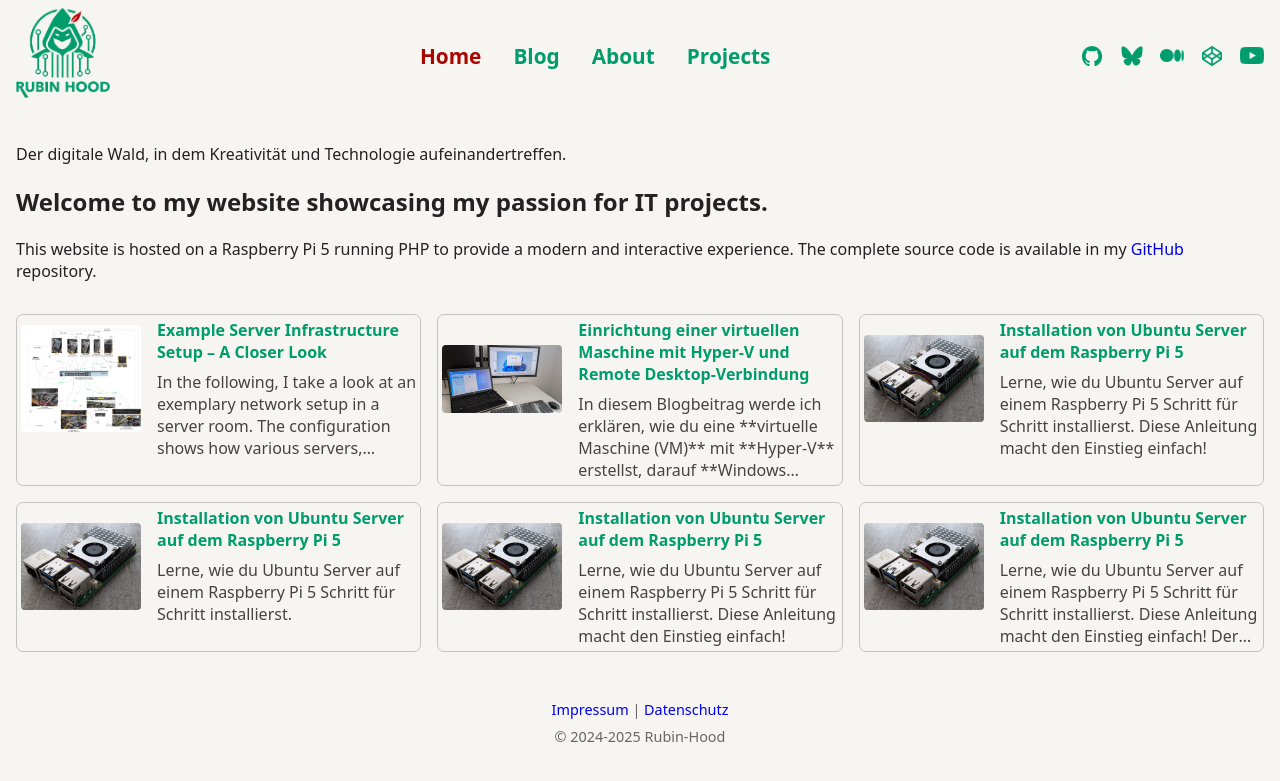
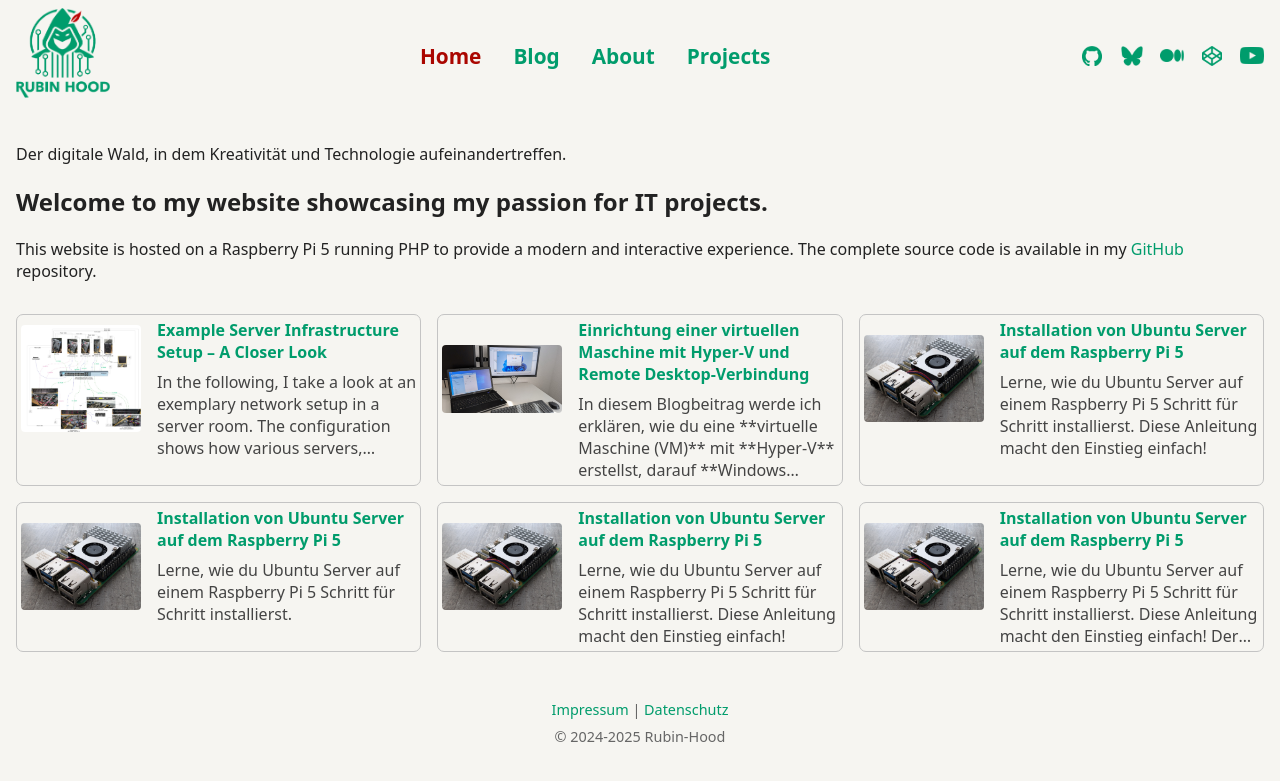
Before and after one commit to rubin-hood/rubinhood-blog, a Jekyll site: the page built from index.md, in a window 1280 px wide. Shown: the top 781 px of the page. Built offline with Jekyll 4.4.1, drawn with Linux system fonts in a browser that asks for light colours.

Commit message:
Update style.css

```diff
--- a/assets/css/style.css
+++ b/assets/css/style.css
@@ -18,6 +18,21 @@
 
 a {
   text-decoration: none !important;    /* Unterstreichung für alle Links überall abschalten */
+  color: #009C6C;            /* Standardfarbe */
+}
+
+a:visited {
+  color: #009C6C;            /* Besuchte Links gleiche Farbe */
+}
+
+a:hover,
+a:focus {
+  color: #AA0600;            /* Beim Hovern oder beim Fokus (Tab) */
+  text-decoration: underline; /* Optional: Unterstrichen lassen */
+}
+
+a:active {
+  color: #AA0600;            /* Beim aktiven Klick */
 }
 
 
```
